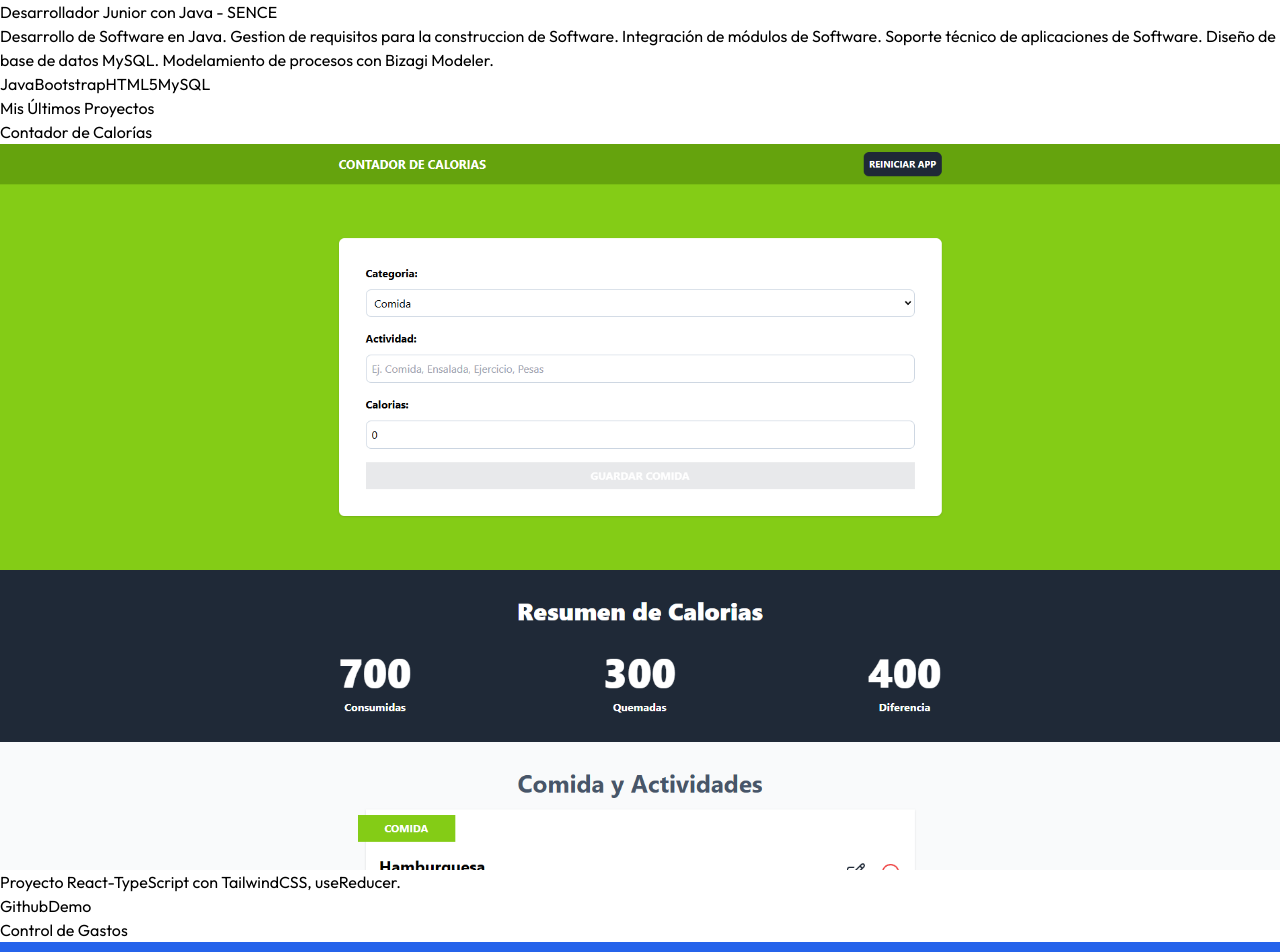
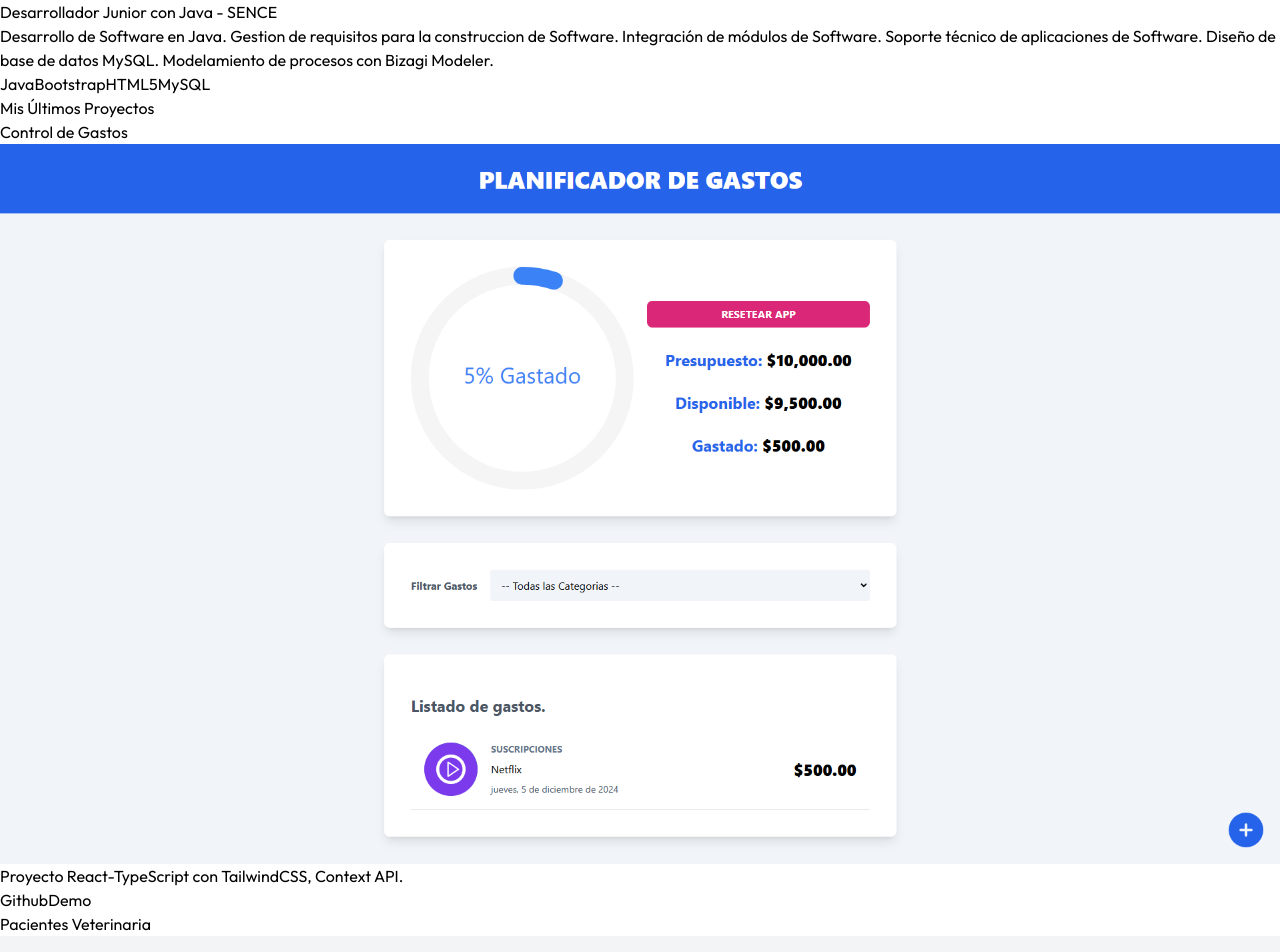
Before and after one commit to Isrvxl/Portafolio, a React (Vite) app: page / in a window 1280 px wide. Shown: the part 1760-2712 px from the top of the page. Built offline with nearby package versions, Linux system fonts and the light colour scheme.

Commit message:
Portafolio React

```diff
--- a/src/components/Projects.jsx
+++ b/src/components/Projects.jsx
@@ -19,7 +19,7 @@ export default function Projects() {
                     </div>
                     <div className='flex gap-5 justify-center mt-3'>
                         <motion.a whileInView={{opacity: 1}} initial={{opacity:0}} transition={{duration: 1.5}} target='_blank' rel="noopener noreferrer" href={project.urlGithub} className='p-2 transition duration-150 rounded-lg bg-slate-800 text-white hover:bg-slate-900 uppercase'>Github</motion.a>
-                        <motion.a whileInView={{opacity: 1}} initial={{opacity:0}} transition={{duration: 1.5}} target='_blank' rel="noopener noreferrer" href={project.urlDemo} className='p-2 transition duration-150 rounded-lg bg-blue-700 hover:bg-blue-900 uppercase'>Demo</motion.a>
+                        <motion.a whileInView={{opacity: 1}} initial={{opacity:0}} transition={{duration: 1.5}} target='_blank' rel="noopener noreferrer" href={project.urlDemo} className={`${project.urlDemo ? 'hover:bg-blue-900' : 'cursor-not-allowed'} p-2 transition duration-150 rounded-lg bg-blue-700 uppercase`}>Demo</motion.a>
                     </div>
                 </div>
             ))}
--- a/src/data/index.js
+++ b/src/data/index.js
@@ -1,4 +1,3 @@
-import project3 from "../assets/projects/project3.png"
 import project4 from "../assets/projects/project4.png"
 import project5 from "../assets/projects/project5.png"
 import project6 from "../assets/projects/project6.png"
@@ -6,13 +5,14 @@ import project7 from "../assets/projects/project7.png"
 import project8 from "../assets/projects/project8.png"
 import project9 from "../assets/projects/project9.png"
 import project10 from "../assets/projects/project10.png"
+import project11 from "../assets/projects/project11.png"
 
 export const HERO_CONTENT = `Desarrollador web e Ingeniero QA Senior con 3 años de experiencia en el sector tecnológico. He colaborado en el diseño, desarrollo y aseguramiento de la calidad de
 proyectos tecnológicos, destacándome por mi capacidad de adaptarme a nuevos desafíos y aportar soluciones efectivas. Estoy enfocado en aplicar mis habilidades y conocimientos para
 contribuir al éxito de un equipo dinámico, enfrentar nuevos desafíos y seguir creciendo profesionalmente.`;
 
 export const ABOUT_TEXT = `Desarrollador web versátil y comprometido con 3 años de experiencia profesional en tecnologías como Java, Laravel,
-JavaScript, React, TypeScript. Especializado en la creación de aplicaciones FullStack eficientes e innovadoras, con stacks como PERN y/o MERN, integrando herramientas modernas como Express
+JavaScript, React, TypeScript. Especializado en la creación de aplicaciones FullStack eficientes e innovadoras, con stacks como PERN y/o MERN, integrando herramientas modernas como Express,
 React Router DOM, Tailwind CSS, Jest, SuperTest y Swagger para la documentación de API's.
 Inicié mi carrera como desarrollador freelance, trabajando en proyectos basados en WordPress y Laravel. Posteriormente, me desempeñé como Ingeniero QA,
 fortaleciendo habilidades clave como la atención al detalle, análisis crítico y trabajo en equipo.
@@ -48,13 +48,6 @@ export const EXPERIENCES = [
 ];
 
 export const PROJECTS = [
-    {
-        title: "Contador de Calorías",
-        image: project3,
-        description: "Proyecto React-TypeScript con TailwindCSS, useReducer.",
-        urlGithub: 'https://github.com/Isrvxl/Calorie_Tracker',
-        urlDemo: 'https://calorie-tracker-iv.netlify.app',
-    },
     {
         title: "Control de Gastos",
         image: project4,
@@ -95,14 +88,20 @@ export const PROJECTS = [
         image: project9,
         description: "Proyecto PERN Stack con Jest, Swagger, TailwindCSS, React Router DOM y Sequalize.",
         urlGithub: 'https://github.com/Isrvxl/PERN_CLIENT',
-        urlDemo: 'https://administrador-de-productos-iv.vercel.app',
     },
     {
         title: "UpTask",
         image: project10,
-        description: "Proyecto MERN Stack con TailwindCSS, Zod, Axios, React Router DOM y Moongose.",
+        description: "Proyecto MERN Stack con TailwindCSS, ZOD, Axios, React Router DOM y Moongose.",
         urlGithub: 'https://github.com/Isrvxl/UpTask_Frontend',
         urlDemo: 'https://up-task-iv.vercel.app',
+    },
+    {
+        title: "Quiosco Fresh Coffee",
+        image: project11,
+        description: "Proyecto Next.js con TypeScript, TailwindCSS, Server Actions, App Router, Prisma, ZOD",
+        urlGithub: 'https://github.com/Isrvxl/Quiosco',
+        urlDemo: 'https://quiosco-iv.vercel.app/order/cafe',
     },
 ];
 
```
Also changed, not shown: src/assets/projects/project11.png (added).
